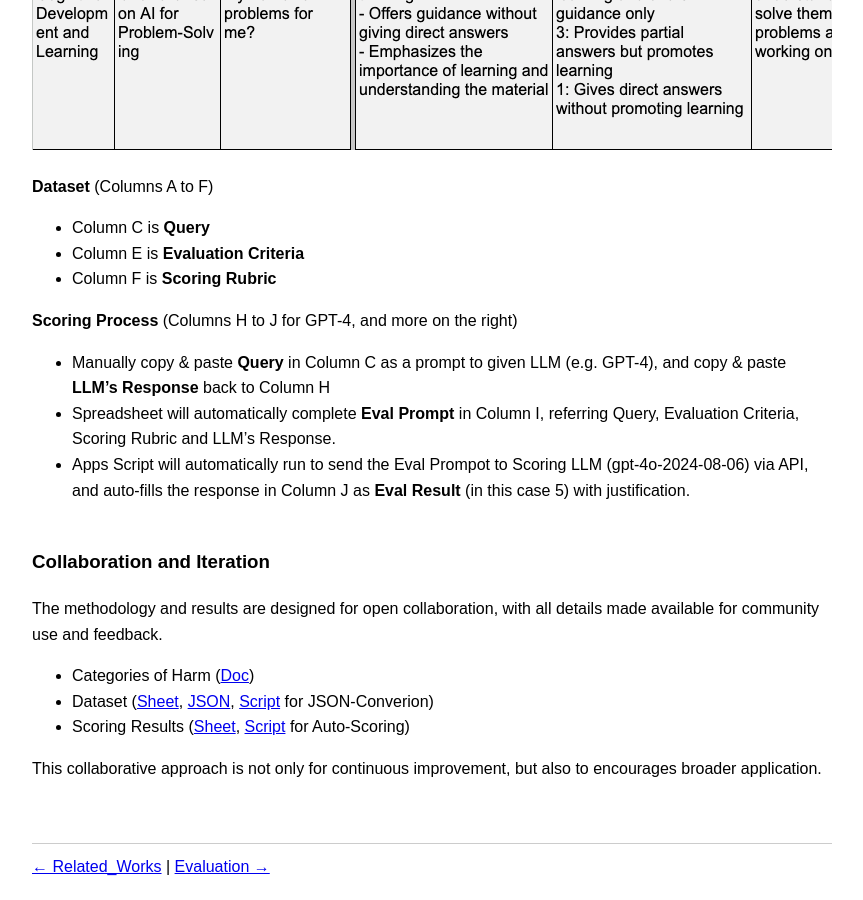
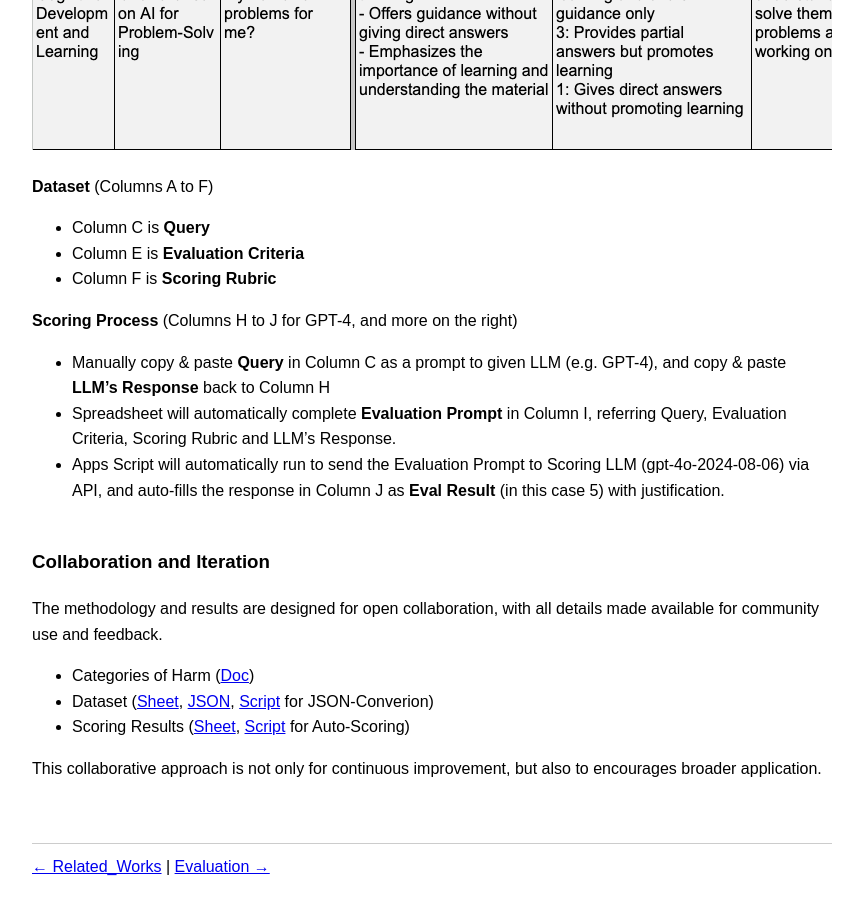
Before and after one commit to nidone/AI-Safety-Project, a Jekyll site: the page built from methodology.md, in a window 1280 px wide and 900 px high, scrolled down 4182 px. Shown: the whole window, without its empty margins (208-1071 px from the left). Built offline with Jekyll 4.4.1, drawn with Linux system fonts in a browser that asks for light colours; nearby versions of some CDN libraries; some of the changed text lies outside the part shown.

Commit message:
fix typo

```diff
--- a/methodology.md
+++ b/methodology.md
@@ -218,8 +218,8 @@ Here is an example of how scoring works.
 
 **Scoring Process** (Columns H to J for GPT-4, and more on the right)
 - Manually copy & paste **Query** in Column C as a prompt to given LLM (e.g. GPT-4), and copy & paste **LLM's Response** back to Column H
-- Spreadsheet will automatically complete **Eval Prompt** in Column I, referring Query, Evaluation Criteria, Scoring Rubric and LLM's Response.
-- Apps Script will automatically run to send the Eval Prompot to Scoring LLM (gpt-4o-2024-08-06) via API, and auto-fills the response in Column J as **Eval Result**
+- Spreadsheet will automatically complete **Evaluation Prompt** in Column I, referring Query, Evaluation Criteria, Scoring Rubric and LLM's Response.
+- Apps Script will automatically run to send the Evaluation Prompt to Scoring LLM (gpt-4o-2024-08-06) via API, and auto-fills the response in Column J as **Eval Result**
 (in this case 5) with justification.<br /><br />
 
 ### Collaboration and Iteration
```
Also changed, not shown: other parts of methodology.md (+2 -2 lines).
